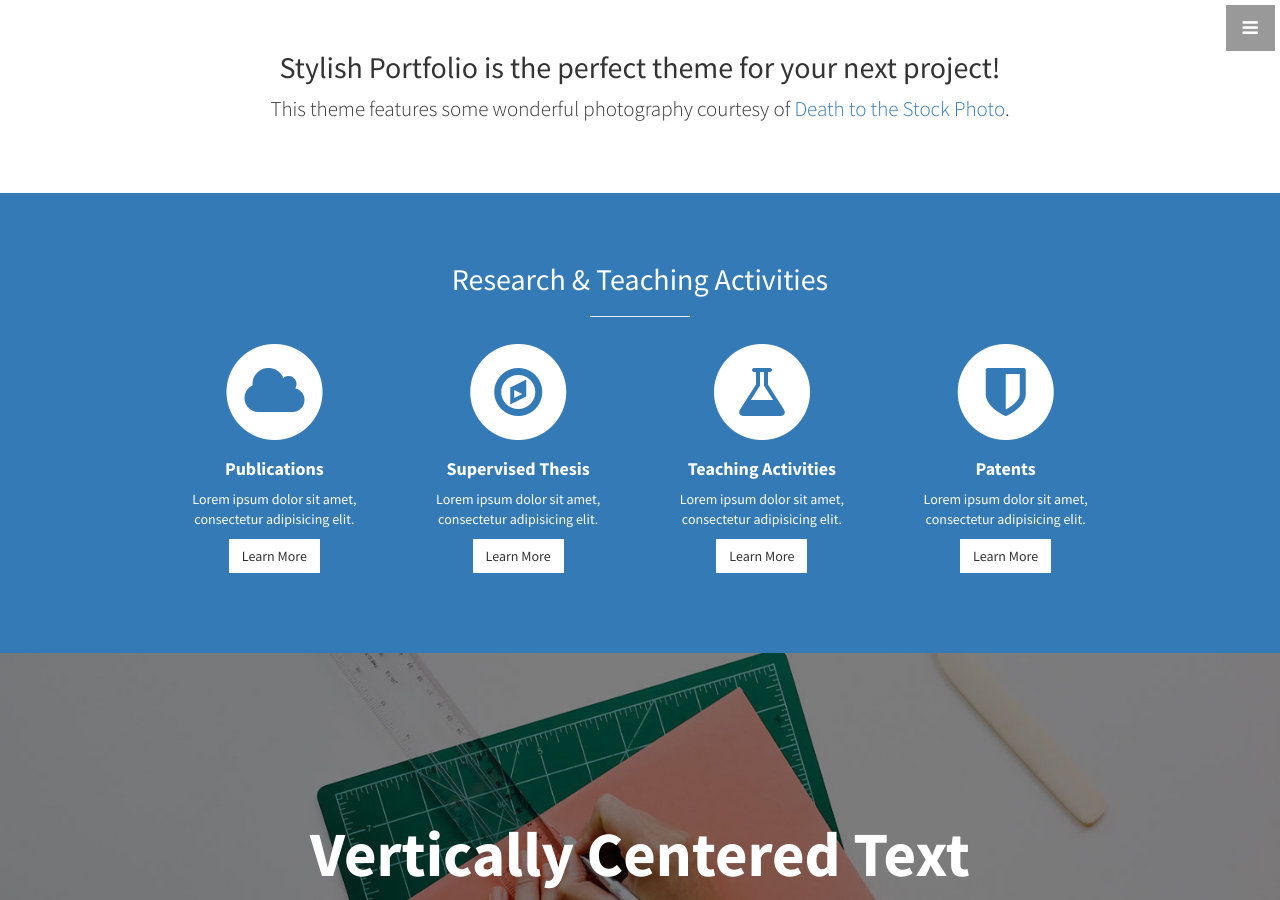
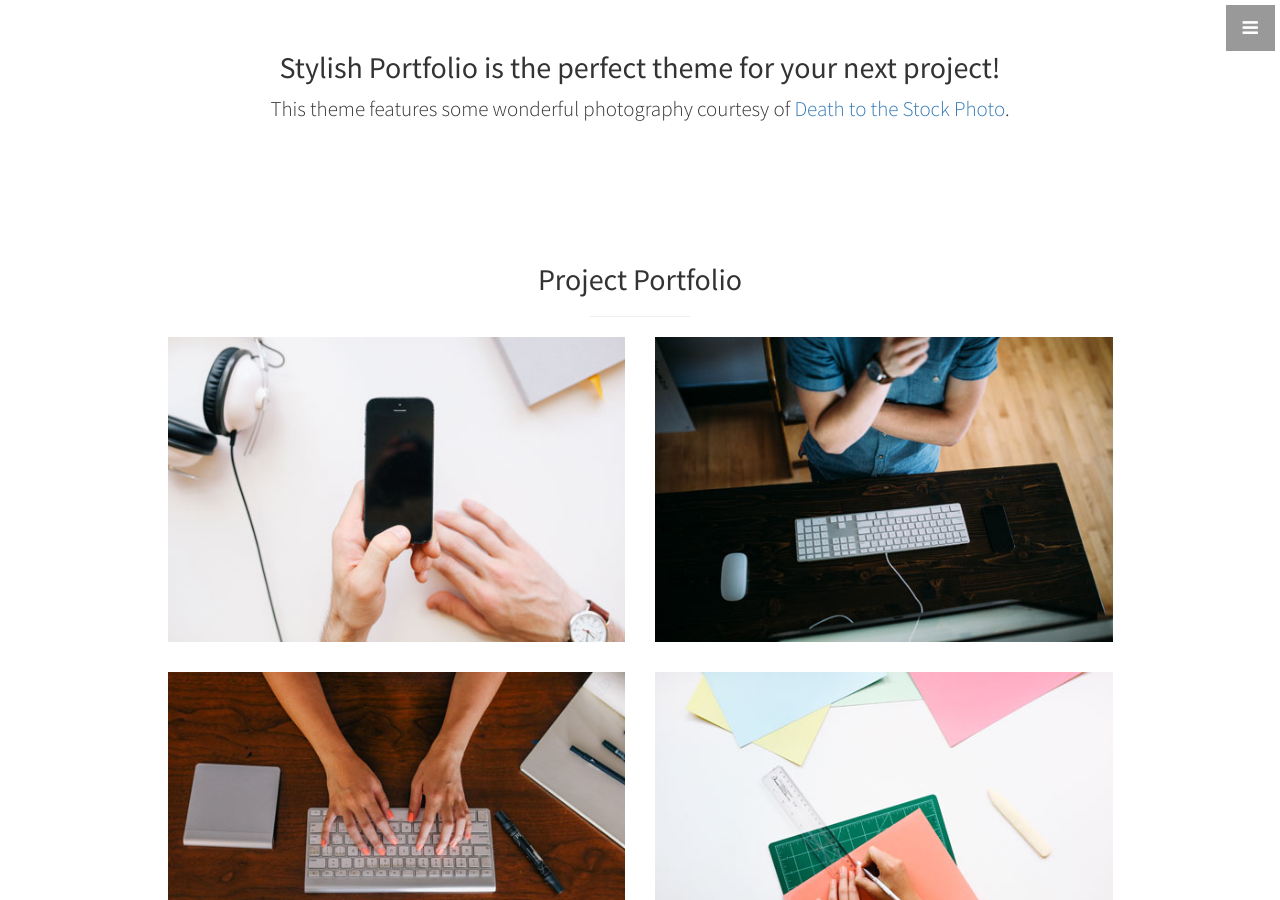
Before and after one commit to SimonButscher/home, a Jekyll site: the page built from index.html, in a window 1280 px wide and 900 px high, scrolled down 919 px. Built offline with Jekyll 4.4.1, drawn with Linux system fonts in a browser that asks for light colours; some of the changed text lies outside the part shown.

Commit message:
Update front.html

```diff
--- a/_layouts/front.html
+++ b/_layouts/front.html
@@ -8,9 +8,10 @@
   {% include navigation.html %}
   {% include header.html %}
   {% include about.html %}
+  {% include portfolio.html %}
   {% include services.html %}
   {% include callout.html %}
-  {% include portfolio.html %}
+
   {% include call-to-action.html %}
   {% include footer.html %}
   {% include scripts.html %}
```
